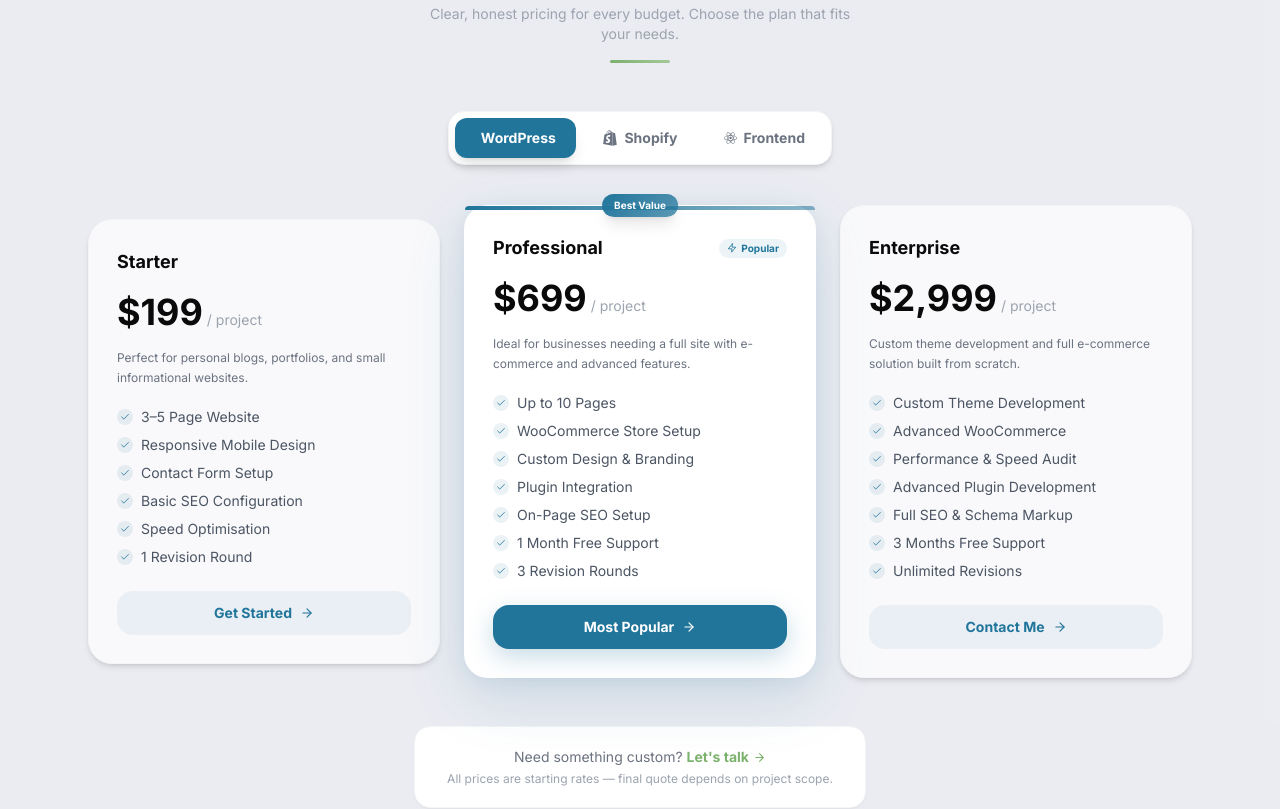
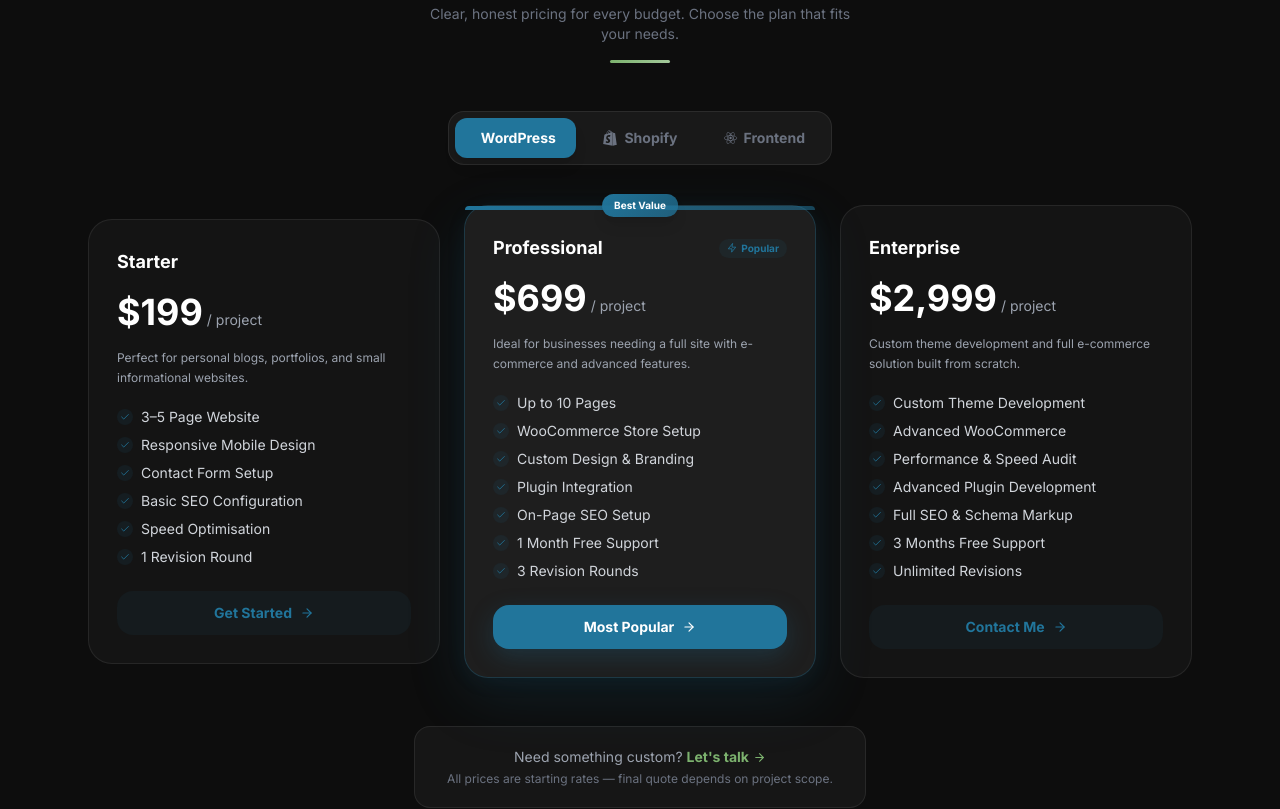
Before and after one commit to aizazali118/Aizaz-Ali, a React (Vite) app: page /services in a window 1280 px wide. Shown: the part 2072-2881 px from the top of the page. Built offline with nearby package versions, Linux system fonts and the light colour scheme.

Commit message:
new  changes

```diff
--- a/src/components/Pricing.jsx
+++ b/src/components/Pricing.jsx
@@ -175,12 +175,10 @@ function PlanCard({ plan, accent, delay }) {
       whileInView={{ opacity: 1, y: 0 }}
       viewport={{ once: true }}
       transition={{ duration: 0.55, delay, ease: [0.33, 1, 0.68, 1] }}
-      className={`relative flex flex-col rounded-3xl p-7 border transition-all duration-300 ${
-        plan.highlight
-          ? 'bg-white shadow-2xl scale-[1.03] border-transparent'
-          : 'bg-white/70 shadow-md border-gray-100 hover:shadow-xl hover:-translate-y-1'
-      }`}
-      style={plan.highlight ? { boxShadow: `0 20px 60px ${accent}28, 0 4px 20px ${accent}14` } : {}}
+      className="relative flex flex-col rounded-3xl p-7 border transition-all duration-300"
+      style={plan.highlight
+        ? { background: 'rgba(255,255,255,0.07)', border: `1px solid ${accent}50`, boxShadow: `0 20px 60px ${accent}28, 0 4px 20px ${accent}14`, transform: 'scale(1.03)' }
+        : { background: 'rgba(255,255,255,0.03)', borderColor: 'rgba(255,255,255,0.08)' }}
     >
       {/* Highlight top bar */}
       {plan.highlight && (
@@ -202,7 +200,7 @@ function PlanCard({ plan, accent, delay }) {
 
       {/* Plan name */}
       <div className="flex items-center justify-between mb-4">
-        <h3 className="text-lg font-black text-primary">{plan.name}</h3>
+        <h3 className="text-lg font-black text-white">{plan.name}</h3>
         {plan.highlight && (
           <span
             className="flex items-center gap-1 text-[10px] font-bold px-2 py-0.5 rounded-full"
@@ -215,17 +213,17 @@ function PlanCard({ plan, accent, delay }) {
 
       {/* Price */}
       <div className="mb-4">
-        <span className="text-4xl font-black text-primary">{plan.price}</span>
+        <span className="text-4xl font-black text-white">{plan.price}</span>
         <span className="text-sm text-gray-400 ml-1">/ project</span>
       </div>
 
       {/* Description */}
-      <p className="text-xs text-gray-500 leading-relaxed mb-5">{plan.desc}</p>
+      <p className="text-xs text-gray-400 leading-relaxed mb-5">{plan.desc}</p>
 
       {/* Features */}
       <ul className="space-y-2 mb-6 flex-1">
         {plan.features.map((f) => (
-          <li key={f} className="flex items-center gap-2 text-sm text-gray-600">
+          <li key={f} className="flex items-center gap-2 text-sm text-gray-300">
             <span
               className="w-4 h-4 rounded-full flex items-center justify-center flex-shrink-0"
               style={{ background: accent + '18' }}
@@ -259,7 +257,7 @@ export default function Pricing() {
   const cat = categories.find((c) => c.key === active);
 
   return (
-    <section id="pricing" style={{ background: 'rgba(248,249,255,0.95)', padding: '100px 0' }}>
+    <section id="pricing" style={{ background: '#0d0d0d', padding: '100px 0' }}>
       <div className="max-w-6xl mx-auto px-6">
 
         {/* ── Heading ── */}
@@ -274,7 +272,7 @@ export default function Pricing() {
           <h2 className="text-4xl md:text-5xl font-display font-black text-primary">
             Simple <span className="gradient-text">Pricing Plans</span>
           </h2>
-          <p className="mt-3 text-gray-400 text-sm max-w-md mx-auto">
+          <p className="mt-3 text-gray-500 text-sm max-w-md mx-auto">
             Clear, honest pricing for every budget. Choose the plan that fits your needs.
           </p>
           <div className="mt-4 mx-auto section-line animate" />
@@ -282,13 +280,13 @@ export default function Pricing() {
 
         {/* ── Category Tabs ── */}
         <div className="flex justify-center mb-10 px-5">
-          <div className="grid grid-cols-3 w-full max-w-sm bg-white rounded-2xl p-1.5 shadow-md border border-gray-100 gap-1">
+          <div className="grid grid-cols-3 w-full max-w-sm rounded-2xl p-1.5 gap-1" style={{ background: 'rgba(255,255,255,0.05)', border: '1px solid rgba(255,255,255,0.08)' }}>
             {categories.map(({ key, label, Icon, color }) => (
               <button
                 key={key}
                 onClick={() => setActive(key)}
                 className={`flex flex-col sm:flex-row items-center justify-center gap-1 sm:gap-1.5 px-2 sm:px-5 py-2.5 rounded-xl font-bold transition-all duration-300 ${
-                  active === key ? 'text-white shadow-lg' : 'text-gray-500 hover:text-gray-800'
+                  active === key ? 'text-white shadow-lg' : 'text-gray-500 hover:text-gray-300'
                 }`}
                 style={active === key ? { background: color } : {}}
               >
@@ -328,8 +326,8 @@ export default function Pricing() {
           transition={{ duration: 0.6, delay: 0.3 }}
           className="mt-12 text-center"
         >
-          <div className="inline-block bg-white rounded-2xl px-8 py-5 border border-gray-100 shadow-sm">
-            <p className="text-sm text-gray-500">
+          <div className="inline-block rounded-2xl px-8 py-5" style={{ background: 'rgba(255,255,255,0.04)', border: '1px solid rgba(255,255,255,0.08)' }}>
+            <p className="text-sm text-gray-400">
               Need something custom?{' '}
               <button
                 onClick={() => document.getElementById('contact')?.scrollIntoView({ behavior: 'smooth' })}
@@ -338,7 +336,7 @@ export default function Pricing() {
                 Let's talk <FiArrowRight size={13} />
               </button>
             </p>
-            <p className="text-xs text-gray-400 mt-1">All prices are starting rates — final quote depends on project scope.</p>
+            <p className="text-xs text-gray-500 mt-1">All prices are starting rates — final quote depends on project scope.</p>
           </div>
         </motion.div>
 
```
